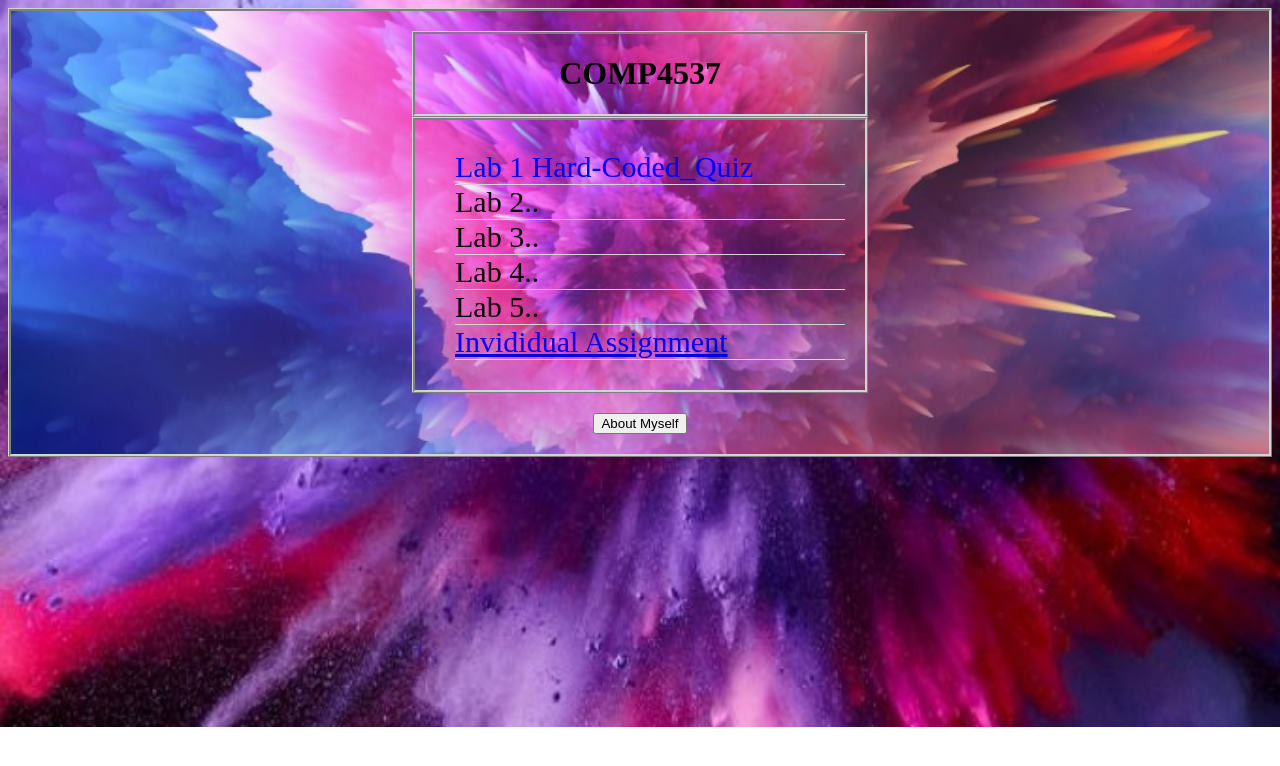
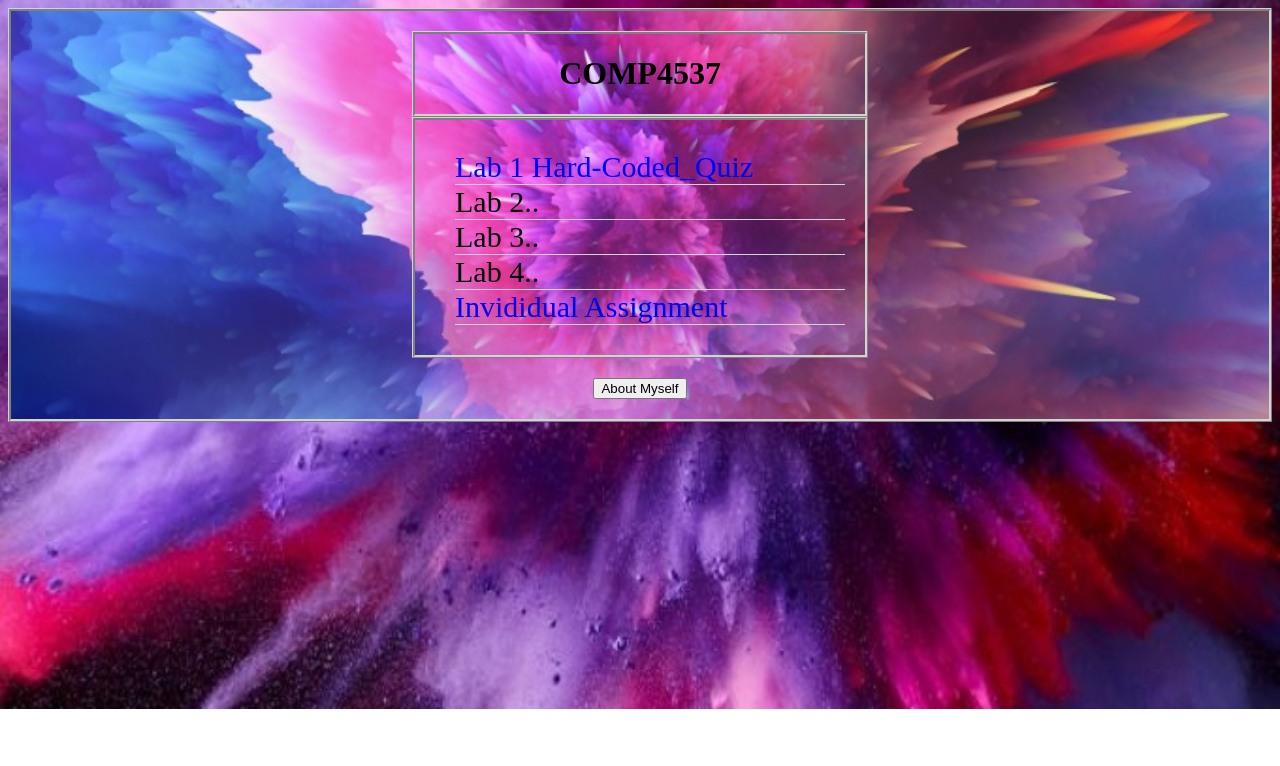
Before and after one commit to DarkRagingInferno/darkraginginferno.github.io, a plain HTML site: page COMP4537/COMP4537.html in a window 1280 px wide. Drawn offline with Linux system fonts and the light colour scheme; files whose address does not match are found by name.

Commit message:
Styling: removed anchor/hyperlink style from individual assignment; FIX: fixed routing path for the individual assignment

```diff
--- a/COMP4537/COMP4537.html
+++ b/COMP4537/COMP4537.html
@@ -24,8 +24,7 @@
                     <li>Lab 2..</li>
                     <li>Lab 3..</li>
                     <li>Lab 4..</li>
-                    <li>Lab 5..</li>
-                    <li><a class='individual' href='./IndividualAssignment/index.html'>Invididual Assignment</a></li>
+                    <li><a class='individual' href='./IndividualAssignment/MemoryGamer/index.html'>Invididual Assignment</a></li>
                 </ul>
 
             </div>
--- a/css/lab1/comp.css
+++ b/css/lab1/comp.css
@@ -24,7 +24,7 @@ body {
     font-size: 30px;
 }
 
-.lab {
+.lab, .individual {
     text-decoration: none;
 }
 
```
